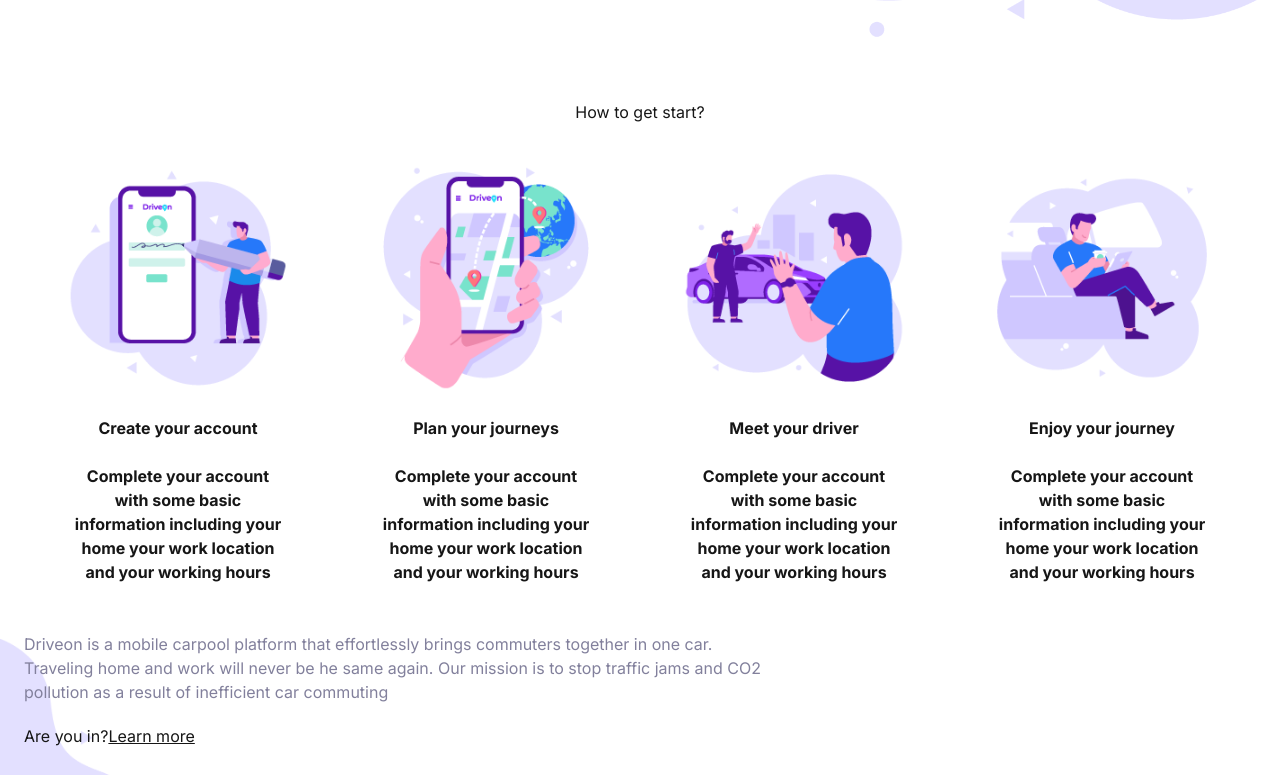
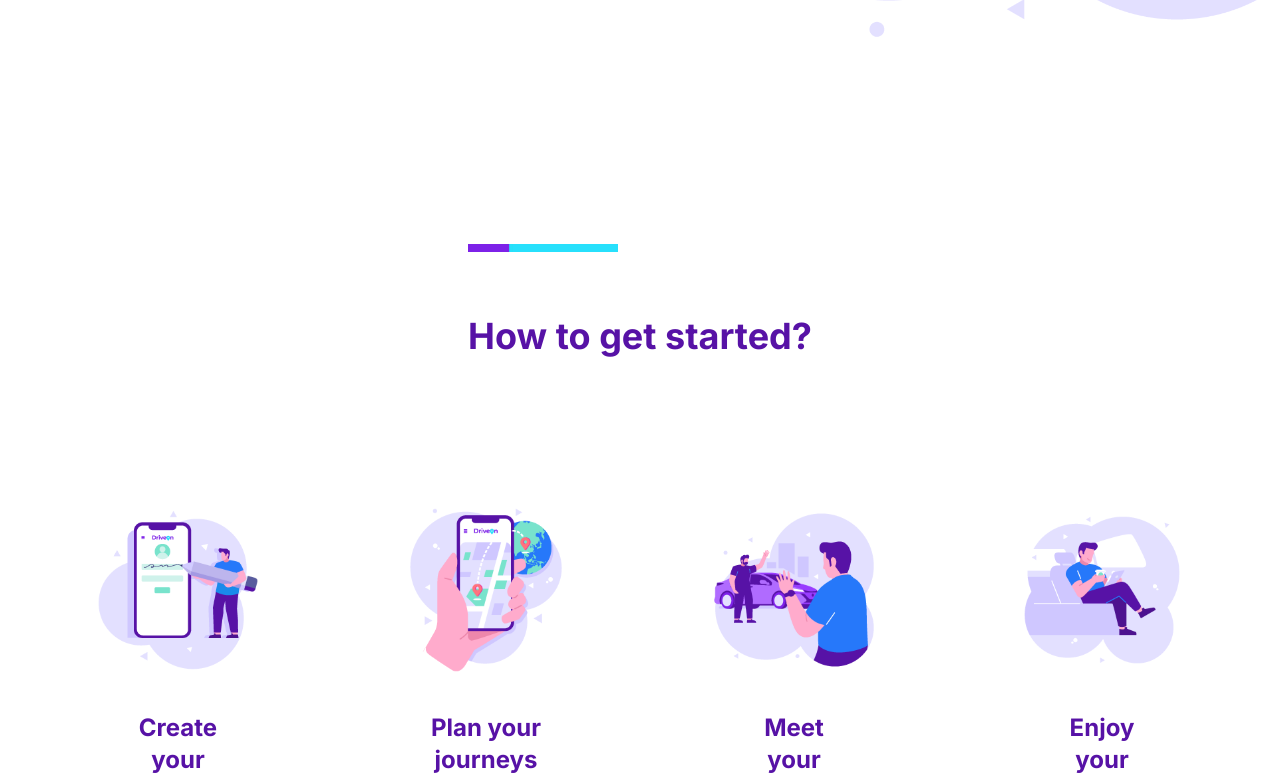
Before and after one commit to gstvcampos/test-tupiniquim, a Next.js app: page / in a window 1280 px wide. Shown: the part 716-1491 px from the top of the page. Built offline with nearby package versions, Linux system fonts and the light colour scheme.

Commit message:
feat: welcome section

```diff
--- a/components/CarouselHowToGetStarted.tsx
+++ b/components/CarouselHowToGetStarted.tsx
@@ -8,39 +8,52 @@ const sections = [
     src: '/solucao1.png',
     title: 'Create your account',
     description:
-      'Complete your account with some basic information including your home your work location and your working hours',
+      'Complete your account with some basic information including your home your work location and your working hours.',
   },
   {
     id: 2,
     src: '/solucao2.png',
     title: 'Plan your journeys',
     description:
-      'Complete your account with some basic information including your home your work location and your working hours',
+      'Open the app, click the agenda tab and enter your working hours for the coming week. Then you will be presented with  list of our drivers',
   },
   {
     id: 3,
     src: '/solucao3.png',
     title: 'Meet your driver',
     description:
-      'Complete your account with some basic information including your home your work location and your working hours',
+      'Use our chat to get to know your match with our driver. You will ba picked up at your regular location, or agree on an alternative pick-up location',
   },
   {
     id: 4,
     src: '/solucao4.png',
     title: 'Enjoy your journey',
     description:
-      'Complete your account with some basic information including your home your work location and your working hours',
+      'Get in, sit back and enjoy your journey that takes you directly to yout destination with some free cup of coffee from us',
   },
 ]
 
 export default function CarouselHowToGetStarted() {
   return (
     <div className="mx-auto w-full max-w-screen-2xl px-2.5 md:px-6">
-      <h2 className="text-center">How to get start?</h2>
+      <div className="w-full flex flex-col items-center">
+        <div className="py-20">
+          <Image
+            className="py-16"
+            src="/linha-reta.jpg"
+            alt="linha reta"
+            width={150}
+            height={100}
+          />
+          <h2 className="text-4xl font-bold text-primary">
+            How to get started?
+          </h2>
+        </div>
+      </div>
       <div className="carousel rounded-box  max-w-full">
         {sections.map((section) => (
           <div
-            className="w-1/2 md:w-1/4 flex-grow shrink-0 p-8 text-center"
+            className="w-1/2 md:w-1/4 flex-grow shrink-0 p-8 lg:p-16 text-center"
             key={section.id}
           >
             <div className="card h-full">
@@ -54,8 +67,8 @@ export default function CarouselHowToGetStarted() {
                   />
                 </div>
               </div>
-              <div className="card-body p-4">
-                <h2 className="font-bold text-base line-clamp-2 min-h-[2.5rem]">
+              <div className="card-body p-2">
+                <h2 className="font-bold text-2xl text-primary p-6">
                   {section.title}
                 </h2>
                 <p className="font-bold self-end">{section.description}</p>
--- a/components/WelcomeSection.tsx
+++ b/components/WelcomeSection.tsx
@@ -10,7 +10,7 @@ export default function WelcomeSection() {
       }}
     >
       <div className="mx-auto w-full max-w-screen-2xl px-2.5 md:px-6 h-[90vh]">
-        <div className="w-1/3 py-28">
+        <div className="w-/3 md:w-1/3 py-28">
           <h1 className="mb-5 text-6xl font-bold text-primary">
             Start Your Workday Comportably
           </h1>
```
